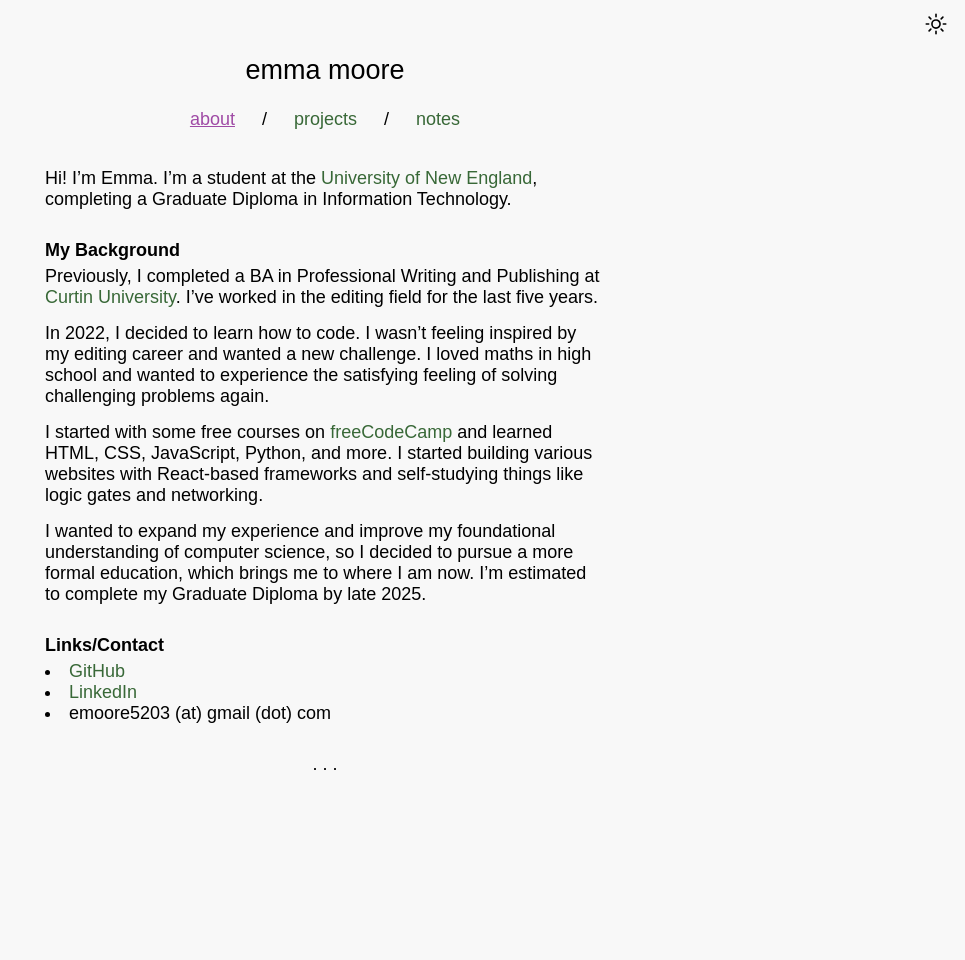
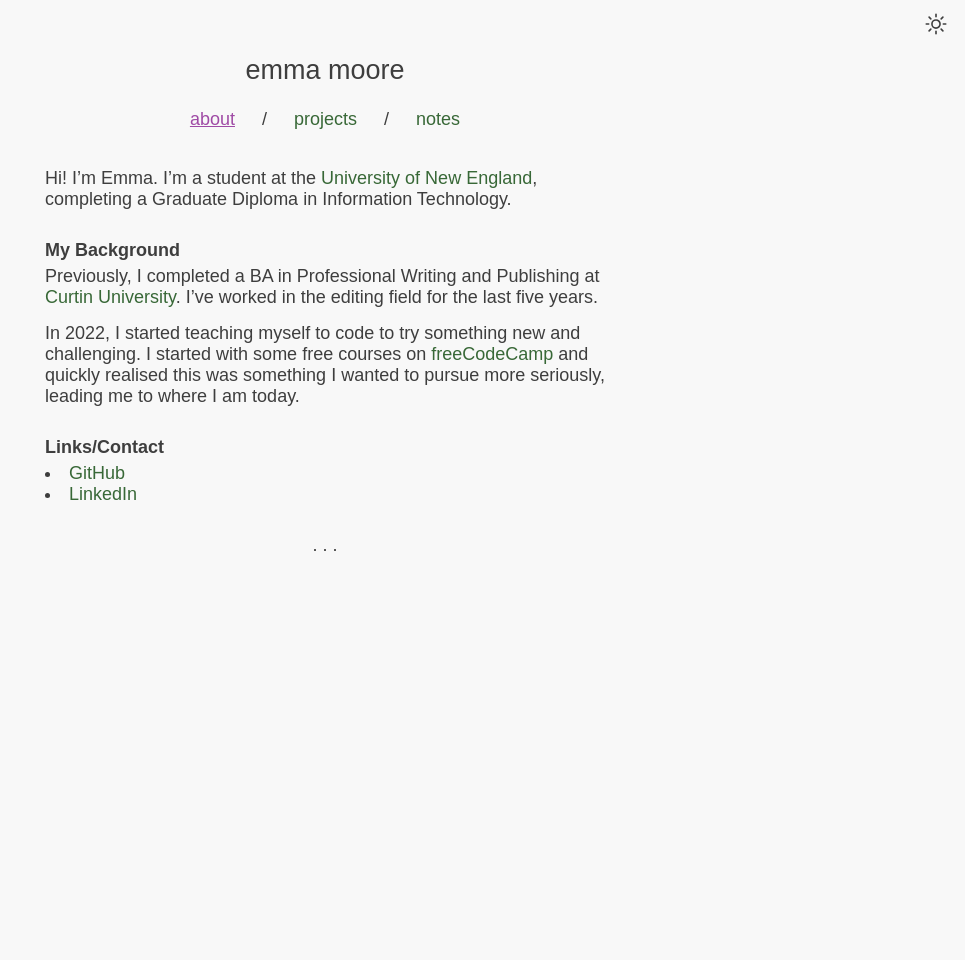
Before and after one commit to emoore29/emoore29.github.io, a Jekyll site: the page built from about.md, in a window 1280 px wide. Shown: the whole page, without its empty margins (315-1280 px from the left). Built offline with Jekyll 4.4.1, drawn with Linux system fonts in a browser that asks for light colours; some web fonts are replaced.

Commit message:
Update homepage and text color

```diff
--- a/_data/navigation.yml
+++ b/_data/navigation.yml
@@ -1,5 +1,5 @@
 - name: about
-  link: /about
+  link: /
 - name: projects
   link: /projects
 - name: notes
--- a/_includes/links.html
+++ b/_includes/links.html
@@ -1,5 +1,6 @@
 <ul class="socials">
-<li><a target="_blank" href="https://github.com/emoore29">GitHub</a></li>
-<li><a href="https://www.linkedin.com/in/emoore29" target="_blank">LinkedIn</a></li>
-<li>emoore5203 (at) gmail (dot) com</li>
+  <li><a target="_blank" href="https://github.com/emoore29">GitHub</a></li>
+  <li>
+    <a href="https://www.linkedin.com/in/emoore29" target="_blank">LinkedIn</a>
+  </li>
 </ul>
--- a/_layouts/default.html
+++ b/_layouts/default.html
@@ -20,9 +20,7 @@
         <header>
           <button id="theme-toggle"></button>
           <h1 id="site-title">
-            <a id="site-title-link" href="https://emoore29.github.io/"
-              >emma moore</a
-            >
+            <a id="site-title-link" href="/">emma moore</a>
           </h1>
           {% include navigation.html %}
         </header>
--- a/about.md
+++ b/about.md
@@ -10,11 +10,7 @@ Hi! I'm Emma. I'm a student at the [University of New England](https://www.une.e
 
 Previously, I completed a BA in Professional Writing and Publishing at [Curtin University](https://www.curtin.edu.au/). I've worked in the editing field for the last five years.
 
-In 2022, I decided to learn how to code. I wasn't feeling inspired by my editing career and wanted a new challenge. I loved maths in high school and wanted to experience the satisfying feeling of solving challenging problems again.
-
-I started with some free courses on [freeCodeCamp](https://www.freecodecamp.org/) and learned HTML, CSS, JavaScript, Python, and more. I started building various websites with React-based frameworks and self-studying things like logic gates and networking.
-
-I wanted to expand my experience and improve my foundational understanding of computer science, so I decided to pursue a more formal education, which brings me to where I am now. I'm estimated to complete my Graduate Diploma by late 2025.
+In 2022, I started teaching myself to code to try something new and challenging. I started with some free courses on [freeCodeCamp](https://www.freecodecamp.org/) and quickly realised this was something I wanted to pursue more seriously, leading me to where I am today.
 
 #### Links/Contact
 
--- a/assets/css/styles.css
+++ b/assets/css/styles.css
@@ -13,7 +13,7 @@ html[data-theme="light"] {
   --dark-green: #232c23;
   --grey: #575757;
   --background-color: #f8f8f8;
-  --text: #000;
+  --text: #3e3e3e;
   --pink: #b93673;
 }
 
```
Also changed, not shown: other parts of about.md (+1 -1 lines), _posts/2024-10-10-building-an-art-portfolio.md (+2 -2 lines), index.html (deleted, +0 -9 lines), 11 other files.
